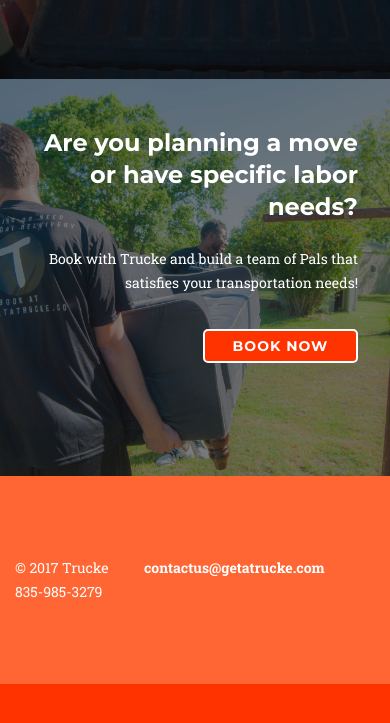
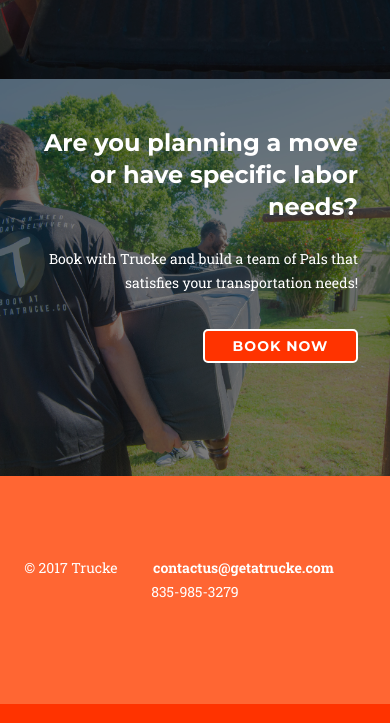
Before and after one commit to maslowproject/website2, a plain HTML site: page index.html in a window 390 px wide. Shown: the part 5391-6114 px from the top of the page. Drawn offline with nearby package versions, Linux system fonts and the light colour scheme; a web font is replaced by a local one.

Commit message:
center footer

```diff
--- a/css/custom.css
+++ b/css/custom.css
@@ -85,6 +85,17 @@ header h3.text-white {
     .top-bar.nav-sticky .menu li a.booknow-nav {
     padding: 10px;
     }
+}
+
+@media (max-width: 768px) {
+  footer div.row div {
+    text-align: center !important;
+    margin-bottom: 20px;
+  }
+
+  footer div.row div span, footer div.row div ul {
+    font-size: 14px;
+  }
 }
 
 @media only screen and (min-width: 1200px) {
```
